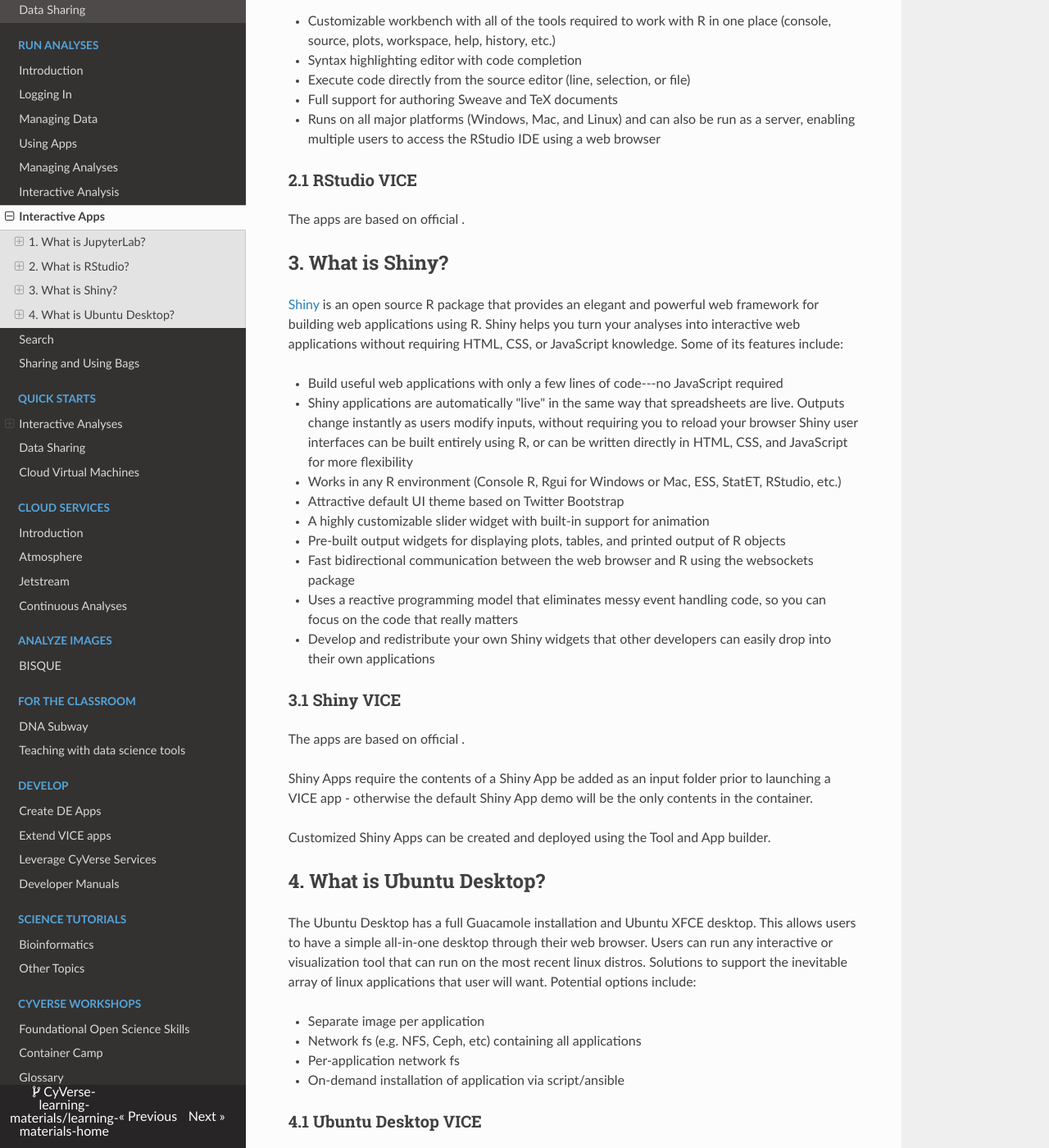
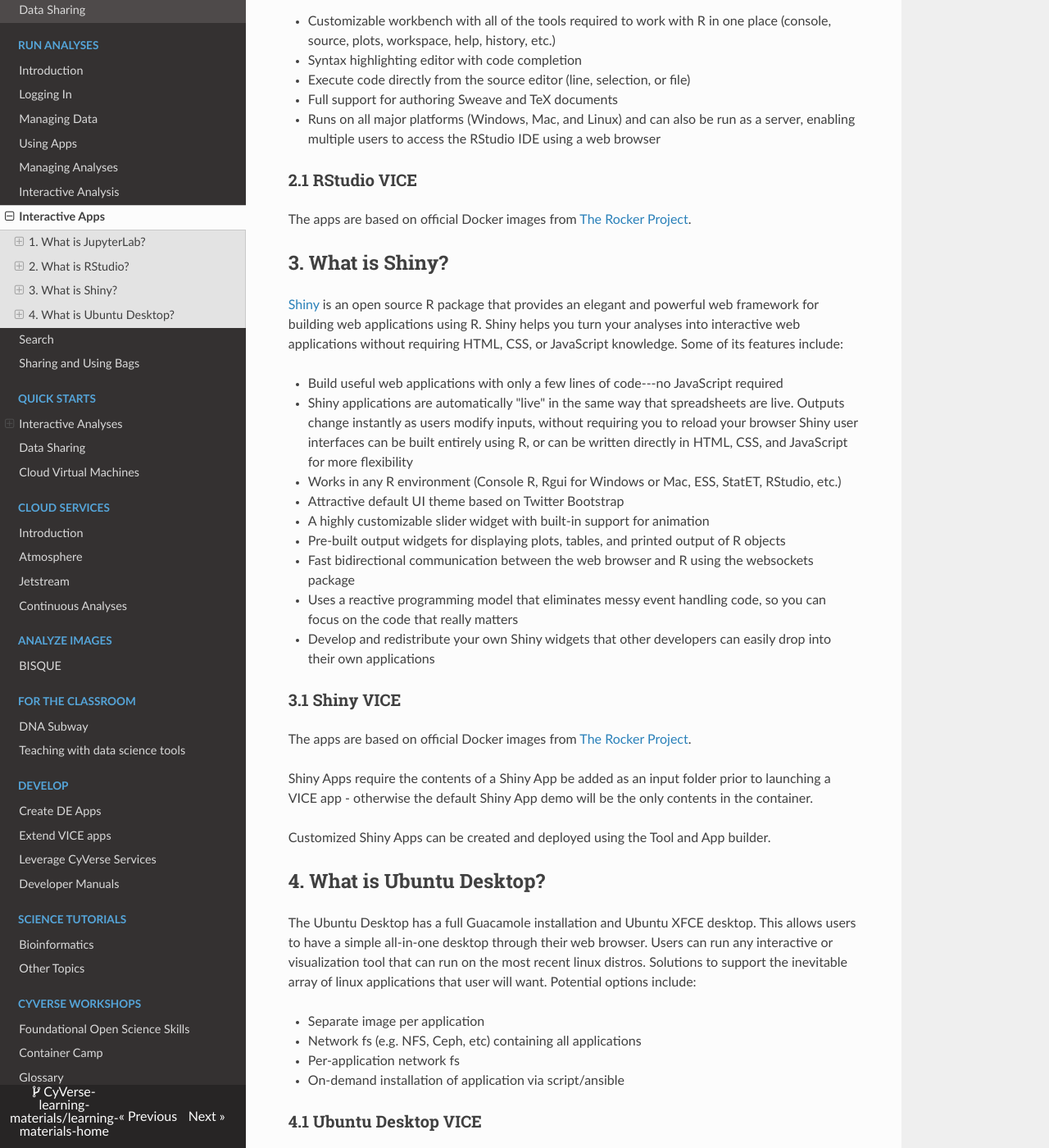
Before and after one commit to CyVerse-learning-materials/learning-materials-home, an MkDocs documentation site: the page built from docs/vice/apps.md, in a window 1280 px wide and 1400 px high, scrolled down 1174 px. Shown: the whole window at 82% size. Built offline with MkDocs 1.6.1, drawn with Linux system fonts in a browser that asks for light colours; nearby versions of some CDN libraries; a script that is not in the unit is left out.

Commit message:
added Rocker project link

```diff
--- a/docs/vice/apps.md
+++ b/docs/vice/apps.md
@@ -4,8 +4,7 @@
 
 1.  Integrated Development Environments (IDE) (e.g., [![](../assets/de/verse-latest-badge.svg)][rstudio-verse-latest]{target=_blank} [![](../assets/de/datascience-latest-badge.svg)][jupyter-datascience-latest]{target=_blank} )
 2.  Interactive Apps (e.g., Shiny, WebGL, HTML5)
-3.  Virtual Desktop Environment (e.g., Ubuntu Desktops w/ Apache
-    Guacamole, VNC, Xpra)
+3.  Virtual Desktop Environment (e.g., Ubuntu Desktops w/ Apache Guacamole, VNC, Xpra)
 
 ## 1. What is JupyterLab?
 
@@ -42,7 +41,7 @@
 
 ### 2.1 RStudio VICE
 
-The apps are based on official .
+The apps are based on official Docker images from [The Rocker Project](https://www.rocker-project.org/).
 
 ## 3. What is Shiny?
 
@@ -60,7 +59,7 @@
 
 ### 3.1 Shiny VICE
 
-The apps are based on official .
+The apps are based on official Docker images from [The Rocker Project](https://www.rocker-project.org/).
 
 Shiny Apps require the contents of a Shiny App be added as an input folder prior to launching a VICE app - otherwise the default Shiny App demo will be the only contents in the container.
 
```
